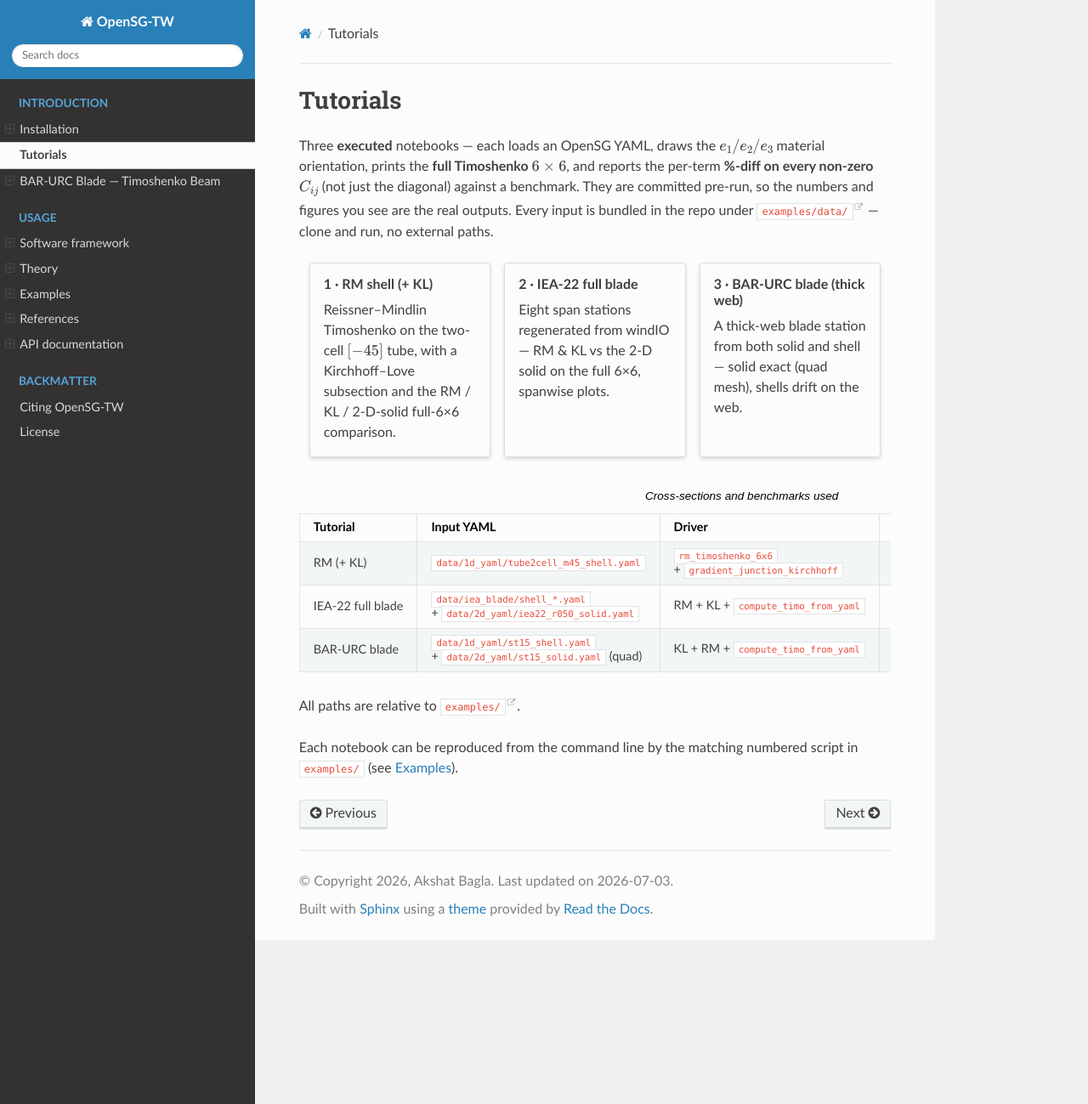
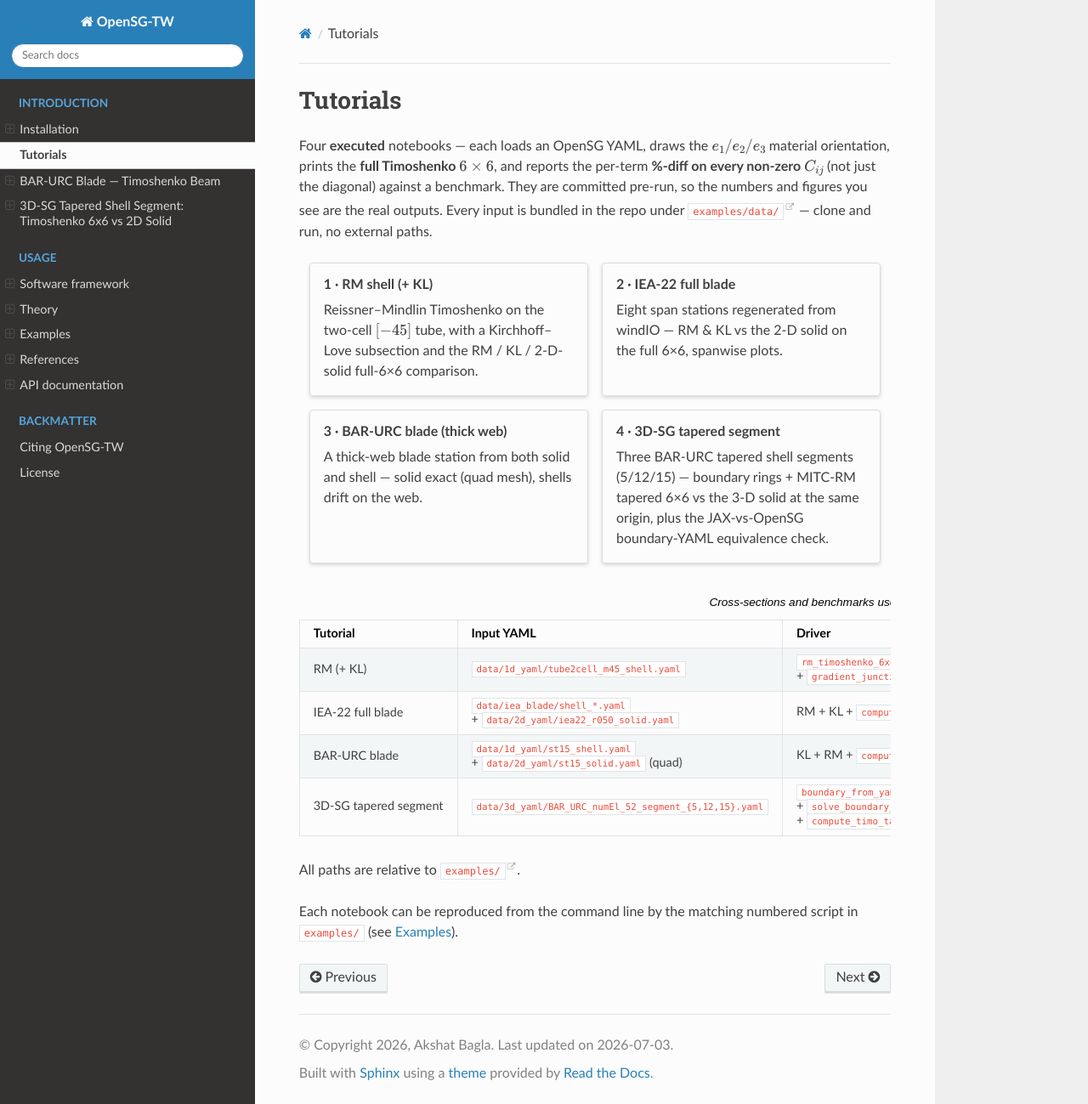
Before and after one commit to bagla0/OpenSG-TW, a Sphinx documentation site: the page built from docs/tutorials/index.md, in a window 1280 px wide and 1299 px high. Shown: the whole window at 85% size. Built offline with Sphinx 7.4.7 and the Read the Docs theme 3.1.0, drawn with Linux system fonts in a browser that asks for light colours; pages that are not in the unit, such as notebooks, are missing from menus.

Commit message:
docs: 3D-SG tapered-segment tutorial (BAR-URC segs 5/12/15 vs solid)
Executed notebook: free-edge boundary extraction, 1-D RM boundary rings, MITC-RM tapered-segment 6x6 -- full non-zero-term %err vs the FEniCS 3-D solid at the same origins (solid refs bundled as npz), ring figure colored by layup, and the writer-independence check (JAX-extracted vs official OpenSG _create_1Dyaml boundary YAML agree to 4e-7). Conventions documented: 0-indexed set labels, bottom-ref ABD (mesh = laminate reference surface), mitc_both default, bounded curvature argument.

Co-Authored-By: Claude <noreply@anthropic.com>

````diff
--- a/docs/tutorials/index.md
+++ b/docs/tutorials/index.md
@@ -1,12 +1,12 @@
 # Tutorials
 
-Three **executed** notebooks — each loads an OpenSG YAML, draws the $e_1/e_2/e_3$ material orientation,
+Four **executed** notebooks — each loads an OpenSG YAML, draws the $e_1/e_2/e_3$ material orientation,
 prints the **full Timoshenko $6\times6$**, and reports the per-term **%-diff on every non-zero $C_{ij}$**
 (not just the diagonal) against a benchmark. They are committed pre-run, so the numbers and figures you see
 are the real outputs. Every input is bundled in the repo under
 [`examples/data/`](https://github.com/bagla0/OpenSG-TW/tree/main/examples/data) — clone and run, no external paths.
 
-::::{grid} 1 1 3 3
+::::{grid} 1 1 2 2
 :gutter: 3
 
 :::{grid-item-card} 1 · RM shell (+ KL)
@@ -26,6 +26,13 @@ Eight span stations regenerated from windIO — RM & KL vs the 2-D solid on the
 :link: st15_solid_vs_shell
 :link-type: doc
 A thick-web blade station from both solid and shell — solid exact (quad mesh), shells drift on the web.
+:::
+
+:::{grid-item-card} 4 · 3D-SG tapered segment
+:link: taper_3dsg_segment
+:link-type: doc
+Three BAR-URC tapered shell segments (5/12/15) — boundary rings + MITC-RM tapered 6×6 vs the 3-D solid
+at the same origin, plus the JAX-vs-OpenSG boundary-YAML equivalence check.
 :::
 ::::
 
@@ -49,6 +56,10 @@ A thick-web blade station from both solid and shell — solid exact (quad mesh),
   - `data/1d_yaml/st15_shell.yaml` + `data/2d_yaml/st15_solid.yaml` (quad)
   - KL + RM + `compute_timo_from_yaml`
   - VABS `data/benchmark/st15_vabs.K`
+* - 3D-SG tapered segment
+  - `data/3d_yaml/BAR_URC_numEl_52_segment_{5,12,15}.yaml`
+  - `boundary_from_yaml.extract` + `solve_boundary_bundle` + `compute_timo_taper`
+  - 3-D solid `data/benchmark/bar_urc_taper_solid_refs.npz`
 ```
 
 All paths are relative to [`examples/`](https://github.com/bagla0/OpenSG-TW/tree/main/examples).
````
Also changed, not shown: docs/index.md (+1 -0 lines), docs/tutorials/taper_3dsg_segment.ipynb (added), 6 other files.
